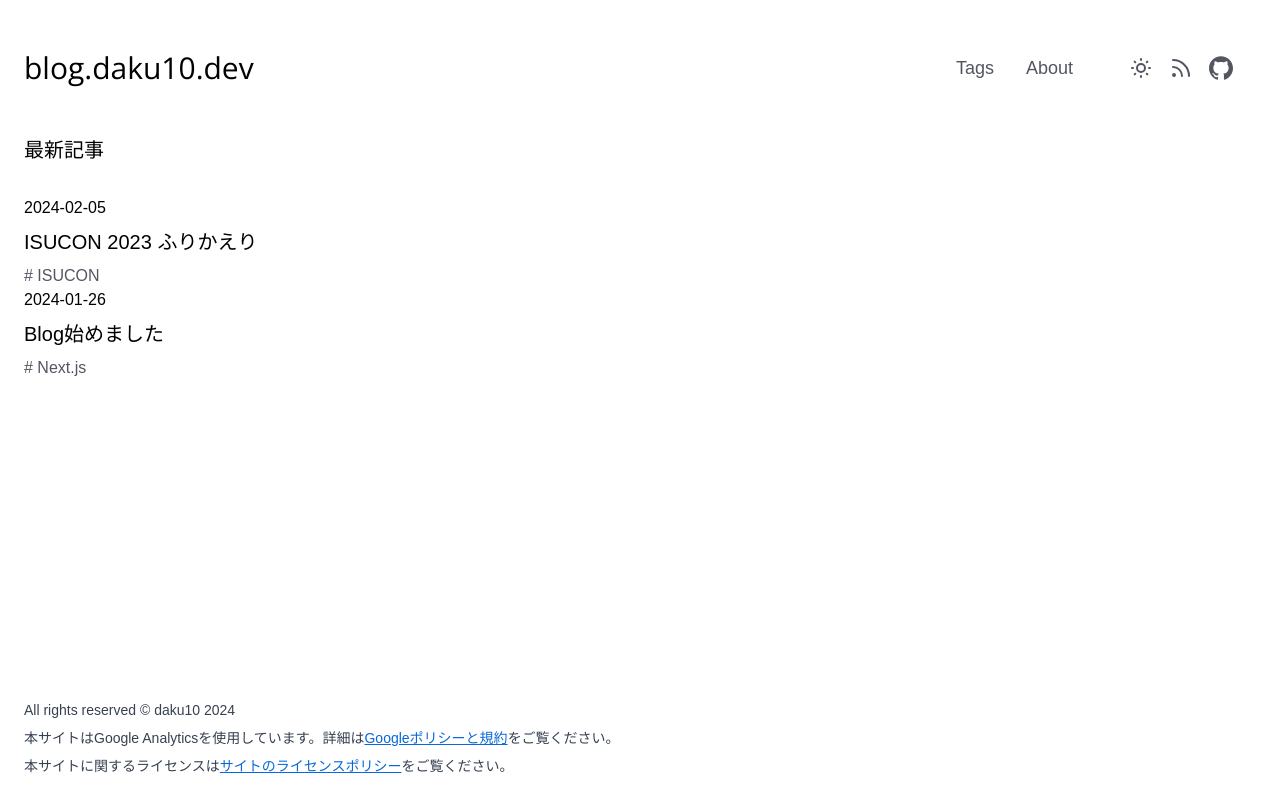
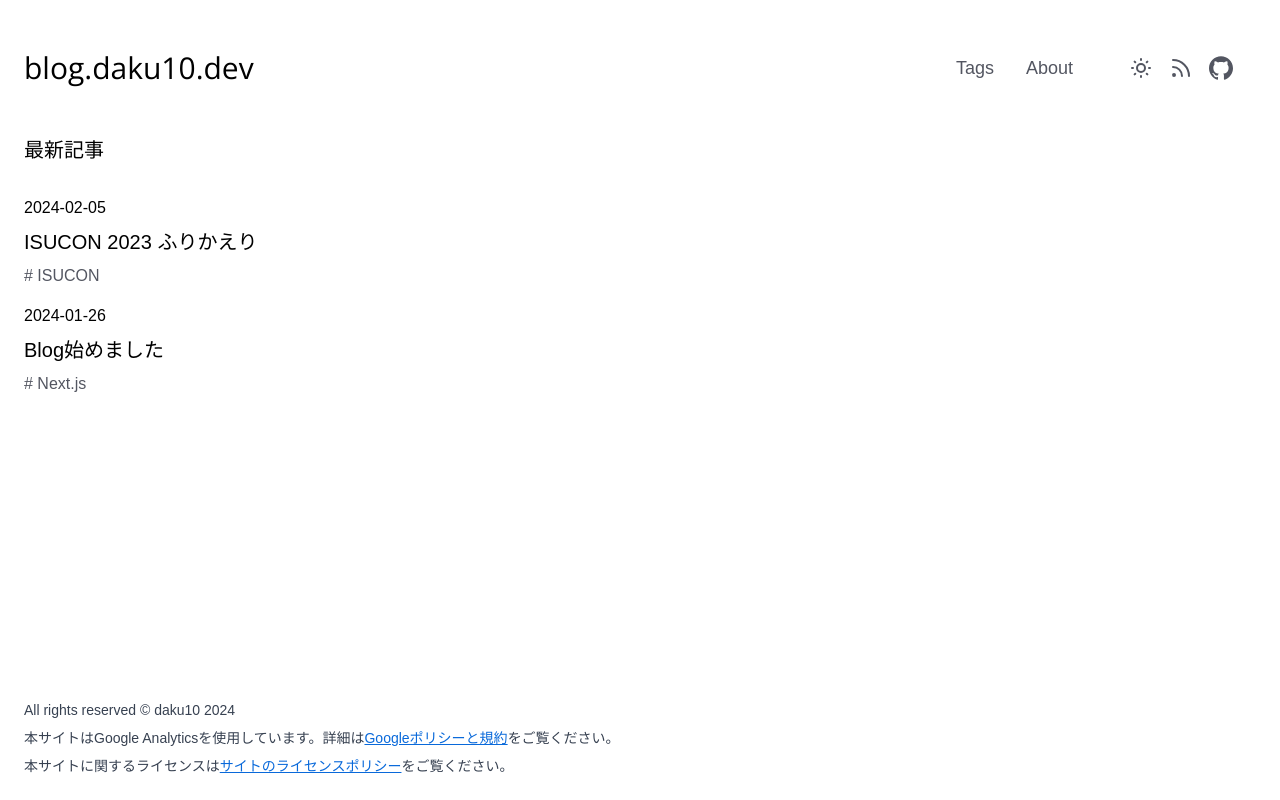
Before and after one commit to daku10/blog.daku10.dev, a Next.js app: page / in a window 1280 px wide. Built offline with nearby package versions, Linux system fonts and the light colour scheme; no server answers.

Commit message:
add PostSummaryList

```diff
--- a/src/app/page.tsx
+++ b/src/app/page.tsx
@@ -1,4 +1,4 @@
-import { PostSummaryView } from "@/components/PostSummaryView";
+import { PostSummaryList } from "@/components/PostSummaryList";
 import { retrievePostSummaries } from "@/lib/api";
 
 export default async function Page() {
@@ -7,13 +7,7 @@ export default async function Page() {
   return (
     <div className="">
       <h2 className="text-xl text-primary">最新記事</h2>
-      <ul className="mt-8">
-        {postSummaries.map((postSummary) => (
-          <li key={postSummary.slug}>
-            <PostSummaryView postSummary={postSummary} />
-          </li>
-        ))}
-      </ul>
+      <PostSummaryList postSummaries={postSummaries} className="mt-8" />
     </div>
   );
 }
--- a/src/app/tags/[slug]/page.tsx
+++ b/src/app/tags/[slug]/page.tsx
@@ -1,5 +1,5 @@
 import type { ResolvingMetadata } from "next";
-import { PostSummaryView } from "@/components/PostSummaryView";
+import { PostSummaryList } from "@/components/PostSummaryList";
 import {
   retrievePostSummaries,
   retrieveTag,
@@ -41,13 +41,7 @@ export default async function Page({ params }: Props) {
   return (
     <div>
       <h2 className="text-xl text-primary">{`${tag.label}の記事一覧`}</h2>
-      <ul className="mt-8">
-        {postSummaries.map((postSummary) => (
-          <li key={postSummary.slug}>
-            <PostSummaryView postSummary={postSummary} />
-          </li>
-        ))}
-      </ul>
+      <PostSummaryList postSummaries={postSummaries} className="mt-8" />
     </div>
   );
 }
--- a/src/components/PostSummaryView.tsx
+++ b/src/components/PostSummaryList.tsx
@@ -1,12 +1,30 @@
 import { Link } from "./Link";
 import { TagLink } from "./TagLink";
 import type { PostSummary } from "@/lib/api";
+import { cn } from "@/lib/util";
 
 type Props = {
+  postSummaries: PostSummary[];
+  className?: string;
+};
+
+export const PostSummaryList = ({ postSummaries, className }: Props) => {
+  return (
+    <ul className={cn("grid gap-4", className)}>
+      {postSummaries.map((postSummary) => (
+        <li key={postSummary.slug}>
+          <PostSummaryView postSummary={postSummary} />
+        </li>
+      ))}
+    </ul>
+  );
+};
+
+type PostSummaryViewProps = {
   postSummary: PostSummary;
 };
 
-export const PostSummaryView = ({ postSummary }: Props) => {
+const PostSummaryView = ({ postSummary }: PostSummaryViewProps) => {
   return (
     <article>
       <div>{postSummary.publishedAt}</div>
```
